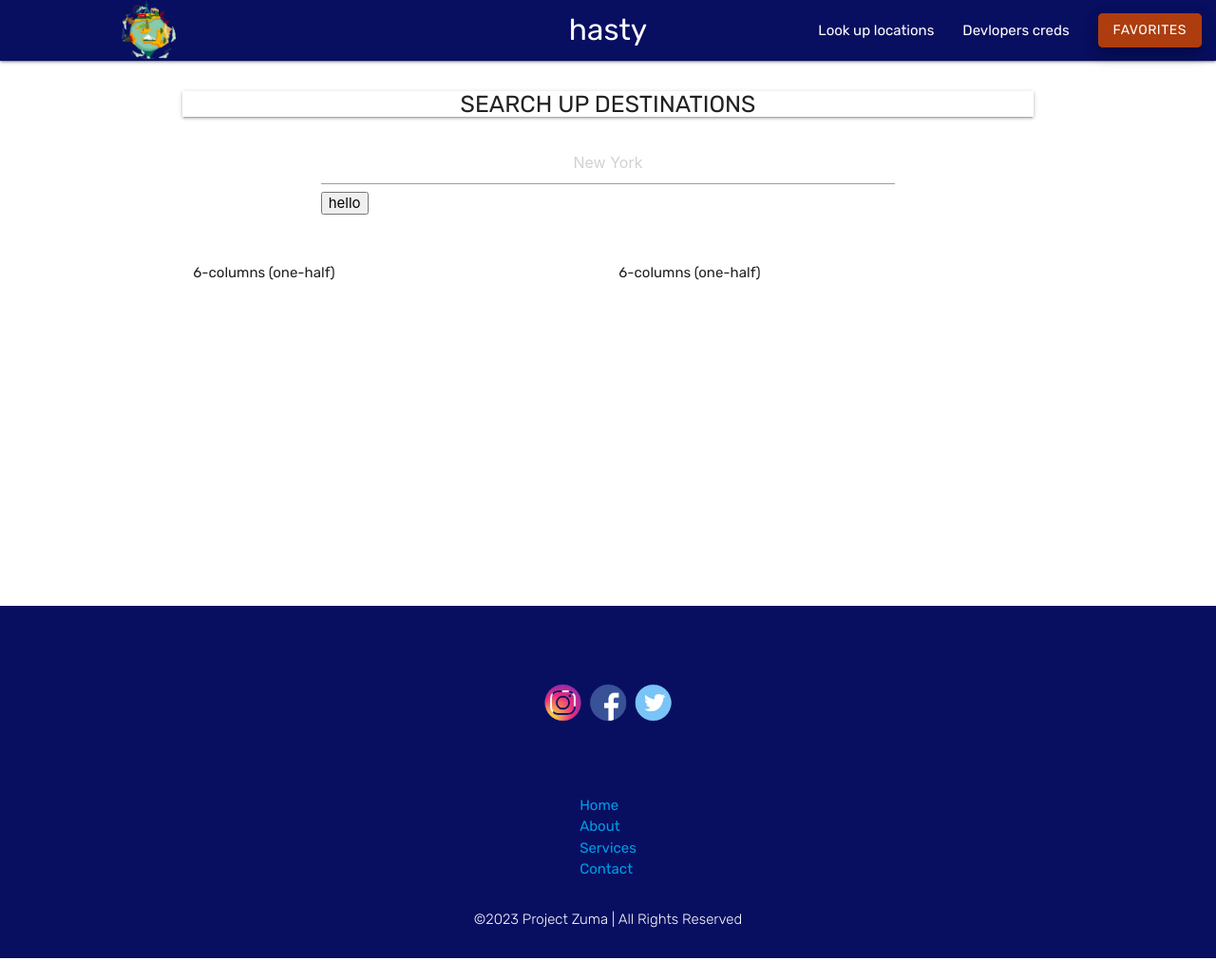
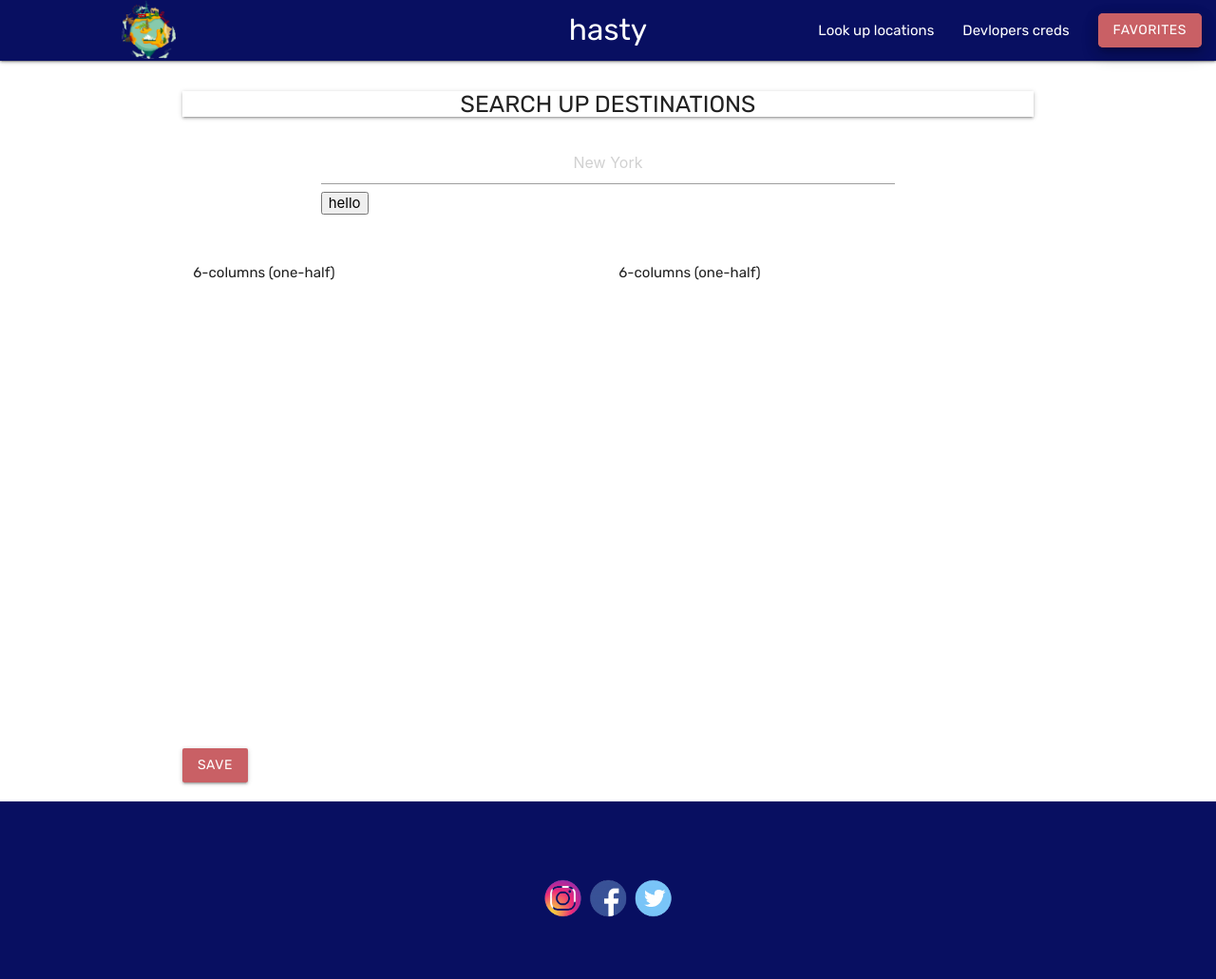
Before and after one commit to juliannejoi/hasty-influencer, a plain HTML site: page index.html in a window 1280 px wide. Shown: the top 1031 px of the page at 95% size. Before the commit the page ends 1009 px from the top, so only its background shows below. Drawn offline with nearby package versions, Linux system fonts and the light colour scheme; some packages are replaced by stand-ins of ours.

Commit message:
added a button

```diff
--- a/assets/css/style.css
+++ b/assets/css/style.css
@@ -6,7 +6,7 @@ font-family: 'Rubik', sans-serif;
     /* colors */
     --color1: #080F61;
     --color2: #612911;
-    --color3: #AD3D0E;
+    --color3: #C96065;
 }
 nav #headerCSS{
     background-color: var(--color1);
@@ -53,7 +53,11 @@ nav #headerCSS{
     cursor: default;
   }
   .containerCSS{
-    height: 25vw;
+    height: 480px;
+  }
+  #btnSave{
+    margin-top: 10px;
+    background-color: var(--color3);
   }
 
 
--- a/index.html
+++ b/index.html
@@ -51,6 +51,7 @@
       <div class="col s6" >6-columns (one-half)</div>
       <div class="col s6">6-columns (one-half)</div>
       <div class="col s12 containerCSS" id="map"></div>
+      <a class="waves-effect waves-light btn" id="btnSave" >save</a>
     </div>
 
 
```
